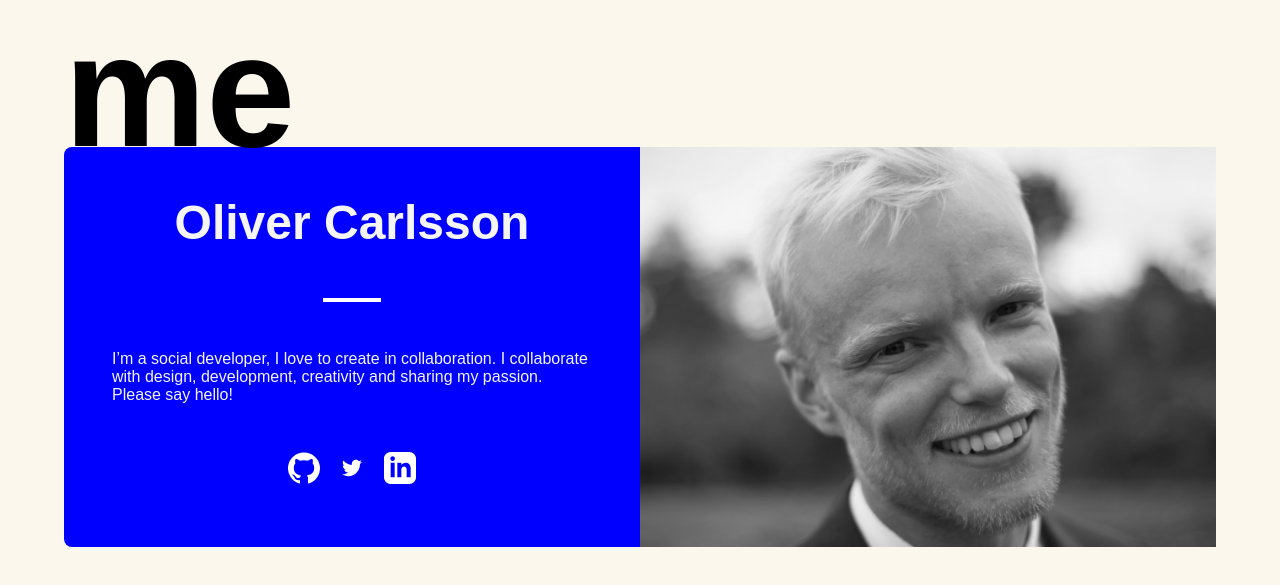
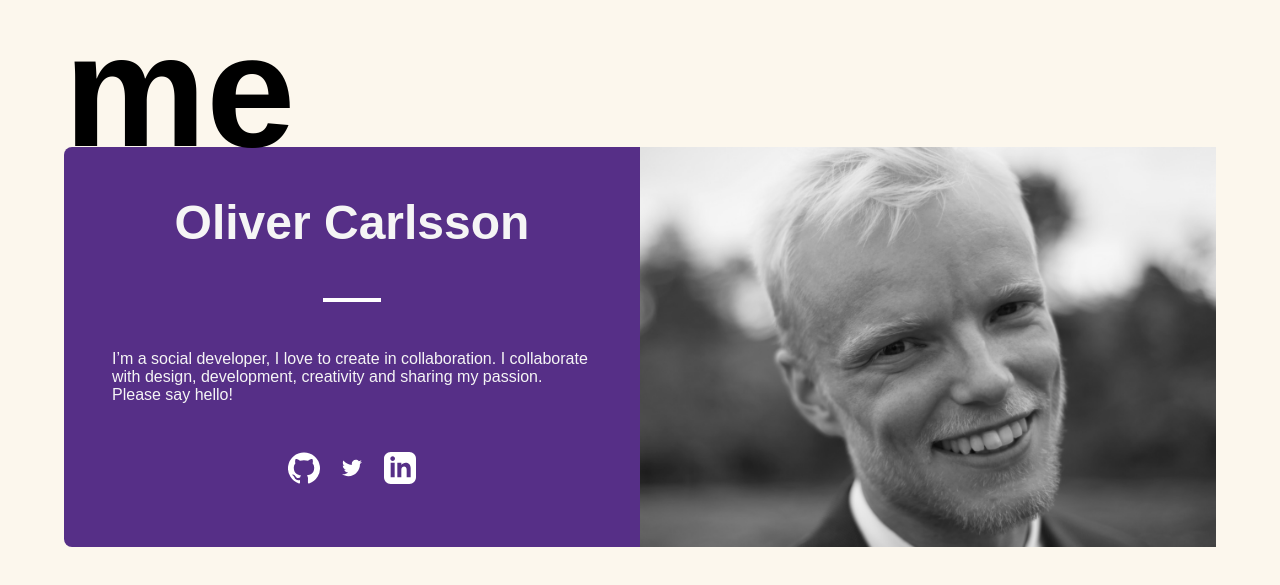
Before and after one commit to oc-developer/oc-portfolio, a React (Create React App) app: page / in a window 1280 px wide. Shown: the part 2164-2749 px from the top of the page. Built offline with nearby package versions, Linux system fonts and the light colour scheme.

Commit message:
change bg color in about

```diff
--- a/src/About/About.scss
+++ b/src/About/About.scss
@@ -5,7 +5,7 @@
     .about-me {
         cursor: default;
         position: relative;
-        background-color: blue;
+        background-color: #562f87;
         color: whitesmoke;
         flex: 100% 1;
         height: 400px;
```
